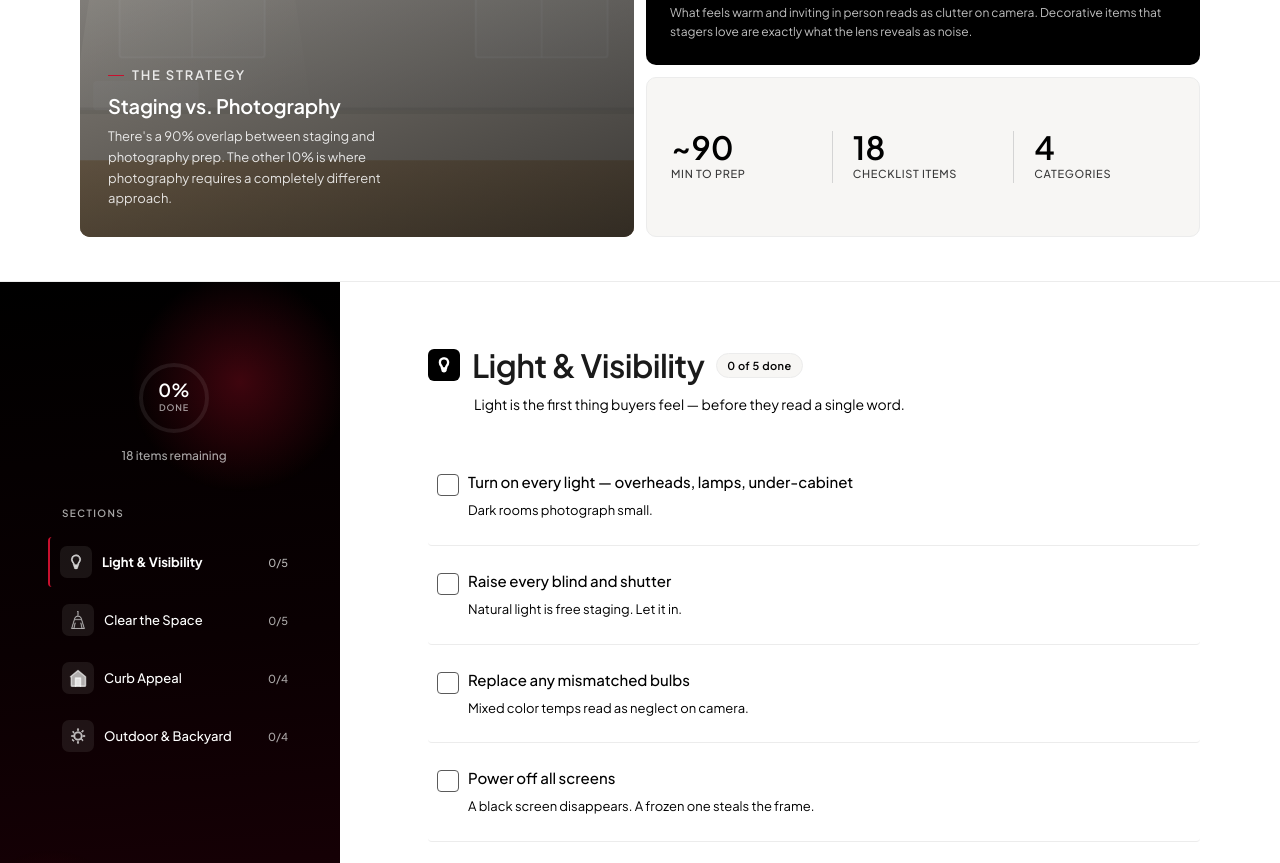
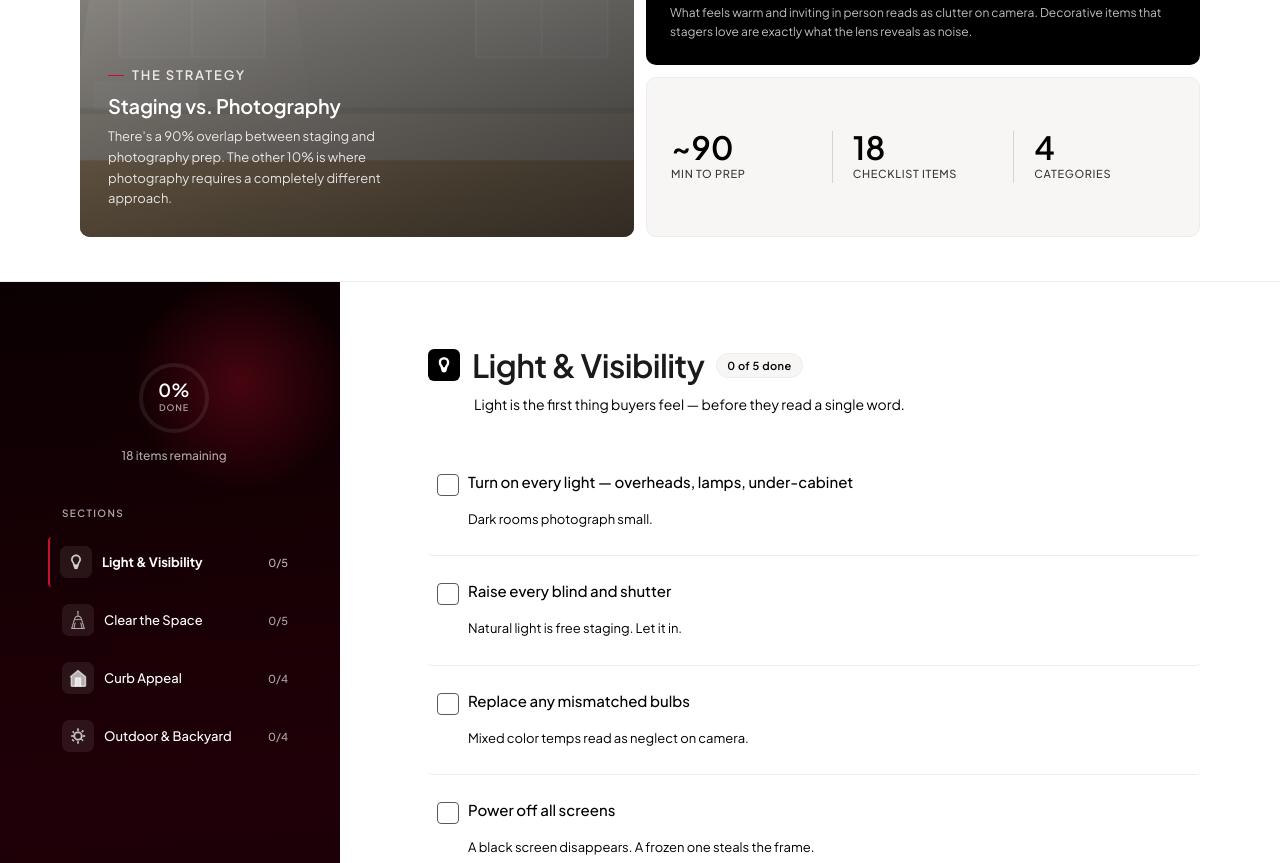
Before and after one commit to ynnso/CheckList, a plain HTML site: page index.html in a window 1280 px wide. Shown: the part 937-1800 px from the top of the page. Drawn offline with Linux system fonts and the light colour scheme.

Commit message:
Update index.html

```diff
--- a/index.html
+++ b/index.html
@@ -249,7 +249,7 @@
     top: 0;
     height: 100vh;
     overflow-y: auto;
-    background: linear-gradient(175deg, #000000 0%, #0a0002 45%, #200008 100%);
+    background: linear-gradient(175deg, #0a0002 0%, #150004 30%, #200008 65%, #0d0002 100%);
     border-right: none;
     padding: 48px 40px 48px 48px;
     display: flex;
@@ -921,7 +921,7 @@
     font-weight: 500;
     color: #000000;
     line-height: 1.4;
-    margin-bottom: 8px;
+    margin-bottom: 16px;
     display: flex;
     align-items: baseline;
     gap: 8px;
@@ -931,7 +931,7 @@
   .item-desc {
     font-size: 13px;
     color: #000000;
-    line-height: 1.6;
+    line-height: 1.8;
     transition: color var(--transition);
   }
 
```
